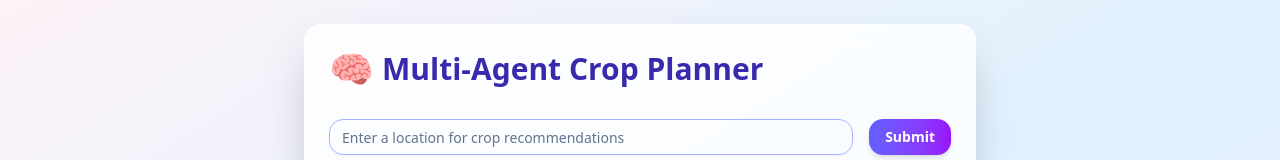
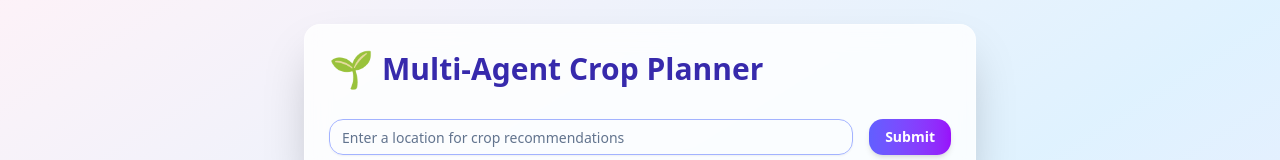
Before and after one commit to BhagathSingh333/multi_agent_system, a React (Vite) app in the folder agent-dashboard/: page / in a window 1280 px wide. Shown: the top 160 px of the page. Built offline with nearby package versions, Linux system fonts and the light colour scheme; no server answers.

Commit message:
final UI changes

```diff
--- a/agent-dashboard/src/App.jsx
+++ b/agent-dashboard/src/App.jsx
@@ -252,7 +252,7 @@ function App() {
             );
           }
 
-          setOutput(prev => `${prev}\n\nFinal Report:\n${data.result}`);
+          setOutput(`Final Report:\n${data.result}`);
           setLoading(false);
         }
         break;
@@ -338,7 +338,7 @@ function App() {
       <Card className="w-full max-w-2xl backdrop-blur-md bg-white/80 border border-white/40 shadow-2xl rounded-2xl hover:shadow-purple-200 transition-shadow">
         <CardHeader>
           <CardTitle className="text-3xl font-bold text-indigo-800 flex items-center gap-2">
-            <span className="text-4xl">🧠</span> Multi-Agent Crop Planner
+            <span className="text-4xl">🌱</span> Multi-Agent Crop Planner
           </CardTitle>
         </CardHeader>
         <CardContent>
```
